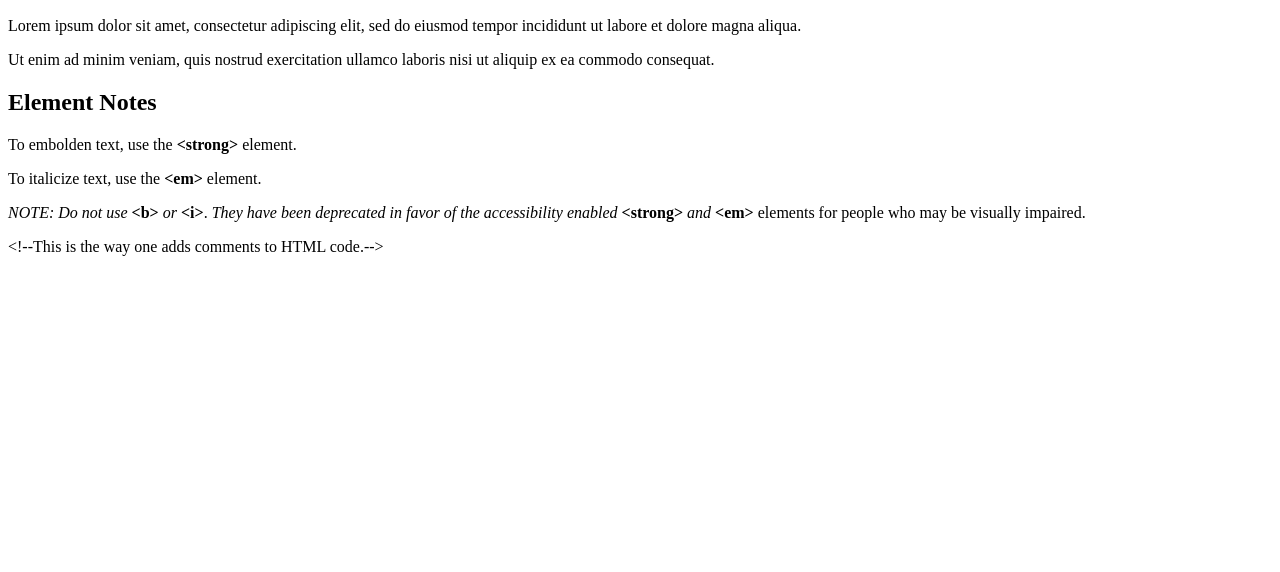
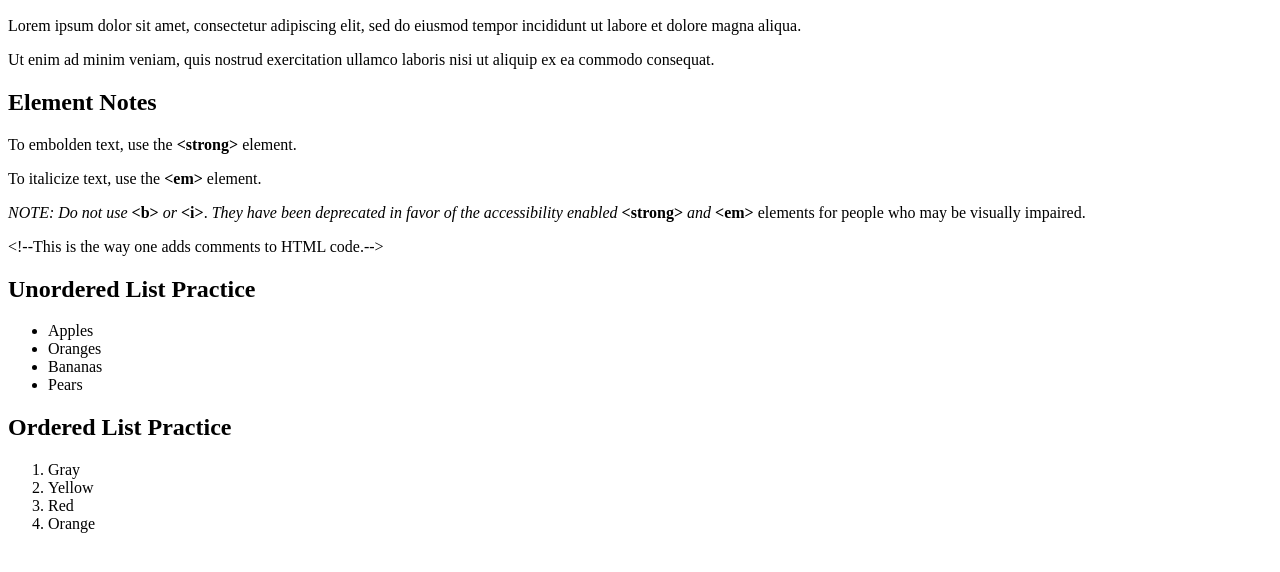
Before and after one commit to jay-westfall/html-boilerplate, a plain HTML site: page index.html in a window 1280 px wide. Shown: the part 110-682 px from the top of the page. Drawn offline with Linux system fonts and the light colour scheme.

Commit message:
Unordered and ordered list practice.

```diff
--- a/index.html
+++ b/index.html
@@ -24,5 +24,21 @@
         <!--This is the way one adds comments to HTML code.-->
         <p>&lt;!--This is the way one adds comments to HTML code.--&gt;</p>
 
+        <h2>Unordered List Practice</h2>
+        <ul>
+            <li>Apples</li>
+            <li>Oranges</li>
+            <li>Bananas</li>
+            <li>Pears</li>
+        </ul>
+
+        <h2>Ordered List Practice</h2>
+        <ol>
+            <li>Gray</li>
+            <li>Yellow</li>
+            <li>Red</li>
+            <li>Orange</li>
+        </ol>
+
     </body>
 </html>
```
